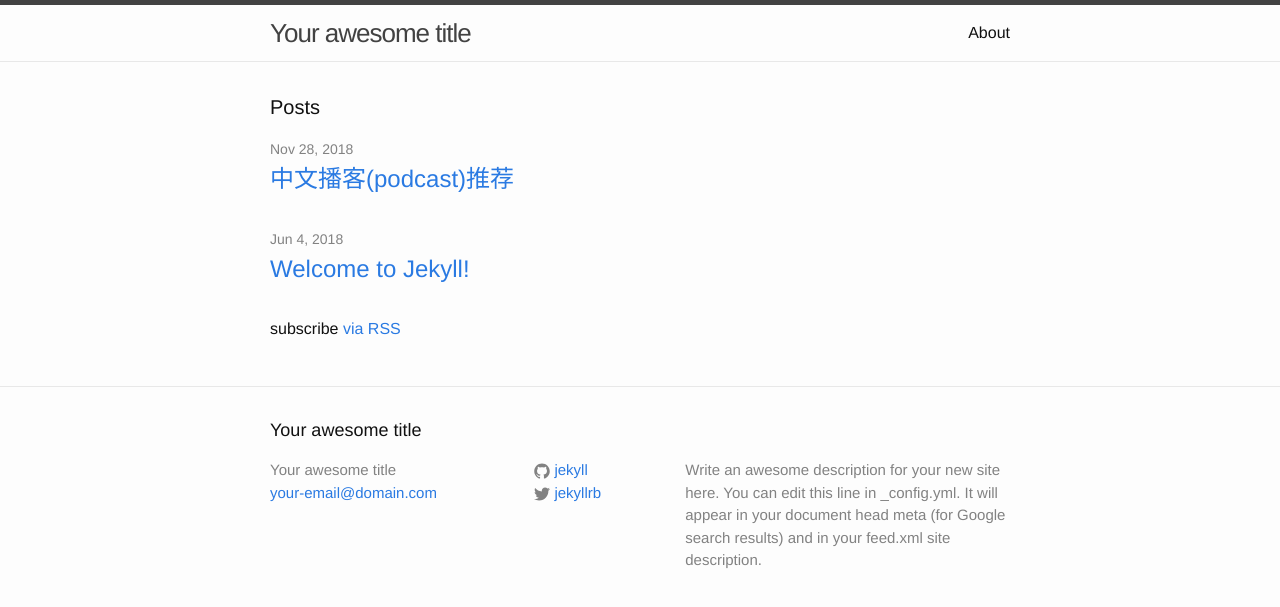
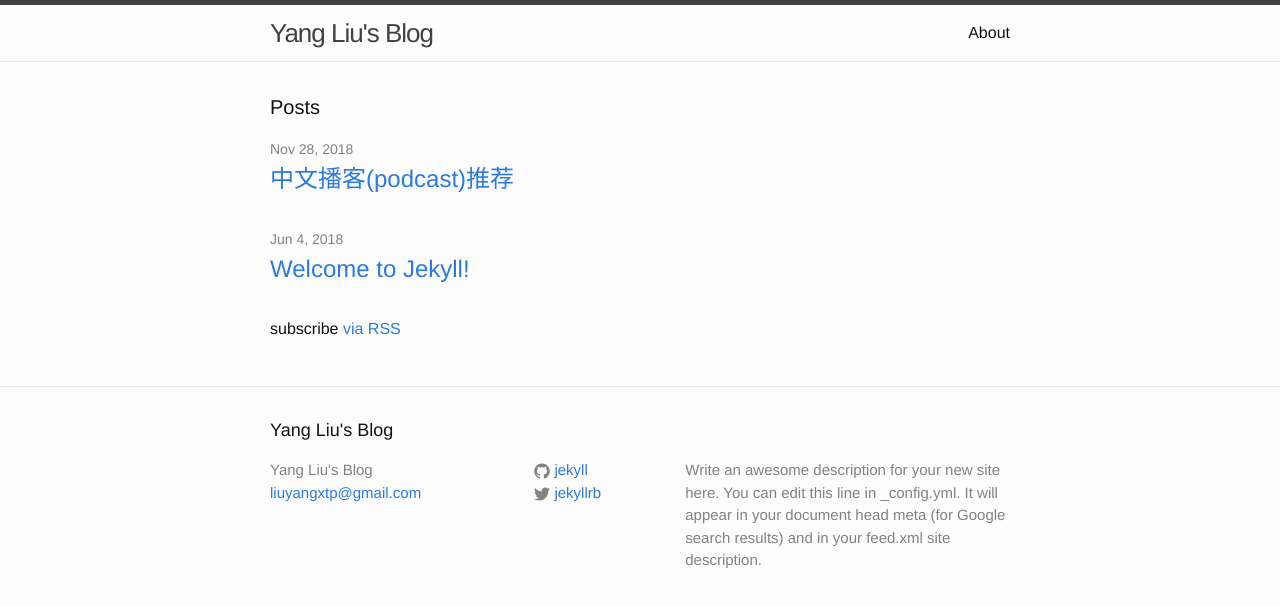
Before and after one commit to LyingCortex/lyingcortex.github.io, a Jekyll site: the page built from index.html, in a window 1280 px wide. Shown: the top 607 px of the page. Built offline with Jekyll 4.4.1, drawn with Linux system fonts in a browser that asks for light colours.

Commit message:
modified name

```diff
--- a/_config.yml
+++ b/_config.yml
@@ -6,14 +6,14 @@
 # 'jekyll serve'. If you change this file, please restart the server process.
 
 # Site settings
-title: Your awesome title
-email: your-email@domain.com
+title: Yang Liu's Blog
+email: liuyangxtp@gmail.com
 description: > # this means to ignore newlines until "baseurl:"
   Write an awesome description for your new site here. You can edit this
   line in _config.yml. It will appear in your document head meta (for
   Google search results) and in your feed.xml site description.
-baseurl: "" # the subpath of your site, e.g. /blog
-url: "http://yourdomain.com" # the base hostname & protocol for your site
+baseurl: "/blog" # the subpath of your site, e.g. /blog
+url: "https://liuyangxtp.com" # the base hostname & protocol for your site
 twitter_username: jekyllrb
 github_username:  jekyll
 
```
